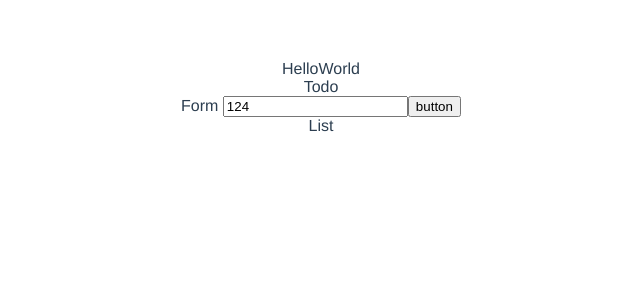
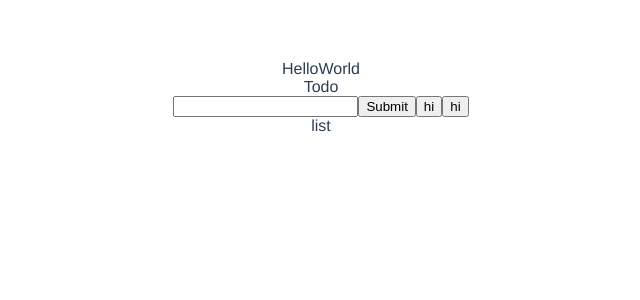
Before and after one commit to taewo/vue-practice, a Vue app: page / in a window 1280 px wide. Shown: the top 300 px of the page, without its empty margins (319-959 px from the left). Built offline with nearby package versions, Linux system fonts and the light colour scheme.

Commit message:
third commit

```diff
--- a/src/components/Form.vue
+++ b/src/components/Form.vue
@@ -1,4 +1,50 @@
 <template lang="html">
+  <div class="">
+    <form @submit.prevent>
+      <input type="text" v-model="text">
+      <input type="submit" @click="check">
+      <input type="button" value="hi" @click="$emit('myEvent')" />
+      <input type="button" value="hi" @click="mmm" />
+    </form>
+  </div>
+</template>
+
+<script>
+export default {
+  data () {
+    return {
+      text: ''
+    }
+  },
+  created() {
+    // this.text = this.input
+  },
+  props: [
+    'handleSubmit',
+  ],
+  methods: {
+    check() {
+      this.handleSubmit(this.text)
+      this.text = ""
+    },
+
+    mmm() {
+      this.$emit('myEvent2', this.text)
+    }
+  }
+}
+</script>
+
+<style lang="css">
+</style>
+
+
+
+
+
+
+
+<!-- <template lang="html">
   <div class="">
     Form
     <input
@@ -39,7 +85,7 @@ export default {
 </script>
 
 <style lang="css">
-</style>
+</style> -->
 
 
 
--- a/src/components/List.vue
+++ b/src/components/List.vue
@@ -1,11 +1,28 @@
 <template lang="html">
   <div class="">
-    List
+    list
+    <ul>
+      <li v-for="item in data">
+        {{item}}
+      </li>
+    </ul>
   </div>
 </template>
 
 <script>
 export default {
+  props: [
+    'data'
+  ],
+  created() {
+    // console.log('created', this);
+  },
+  beforeUpdate() {
+    console.log('beforeUpdate', this);
+  },
+  updated() {
+    console.log('updated', this);
+  }
 }
 </script>
 
--- a/src/components/Todo.vue
+++ b/src/components/Todo.vue
@@ -1,4 +1,56 @@
 <template lang="html">
+  <div class="">
+    Todo
+    <Form
+      :handleSubmit="handleSubmit"
+      @myEvent="taewoong"
+      @myEvent2="taewoong2"
+    ></Form>
+    <List
+      :data="data"
+    ></List>
+  </div>
+</template>
+
+<script>
+import Form from './Form'
+import List from './List'
+
+export default {
+  components: {
+    Form,
+    List
+  },
+  data () {
+    return {
+      input: '',
+      data: [],
+    }
+  },
+  methods: {
+    handleSubmit: function(param) {
+      this.data.push(param)
+    },
+
+    taewoong() {
+      alert('hi')
+    },
+
+    taewoong2(vars) {
+      alert(vars)
+    }
+  }
+}
+</script>
+
+<style lang="css">
+</style>
+
+
+
+
+
+<!-- <template lang="html">
   <div>
     Todo
     <Form
@@ -35,7 +87,7 @@ export default {
 </script>
 
 <style lang="css">
-</style>
+</style> -->
 
 
 
```
